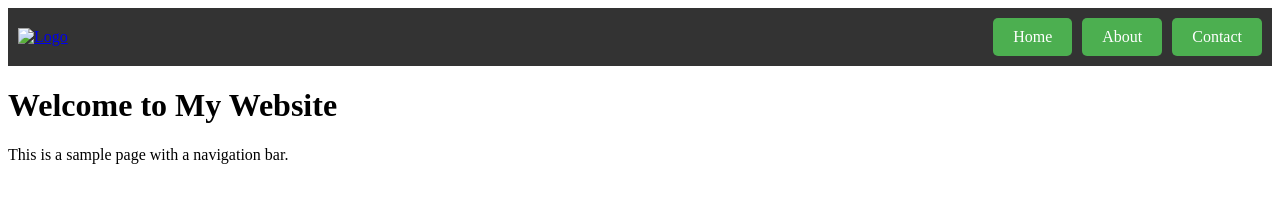
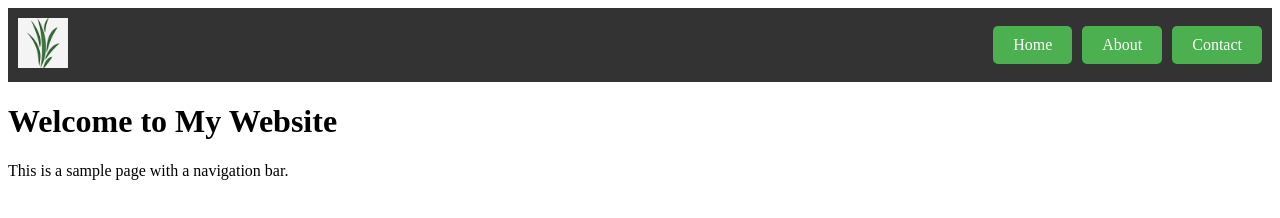
Before and after one commit to avanalfen/avanalfen.github.io, a plain HTML site: page index.html in a window 1280 px wide. Drawn offline with Linux system fonts and the light colour scheme.

Commit message:
Update index.html

```diff
--- a/index.html
+++ b/index.html
@@ -34,7 +34,7 @@
 </head>
 <body>
     <nav class="navbar">
-        <a href="/" class="logo"><img src="logo.png" alt="Logo"></a>
+        <a href="/" class="logo"><img src="Icon.png" alt="Logo"></a>
         <div class="nav-links">
             <a href="#" class="button">Home</a>
             <a href="#" class="button">About</a>
```
